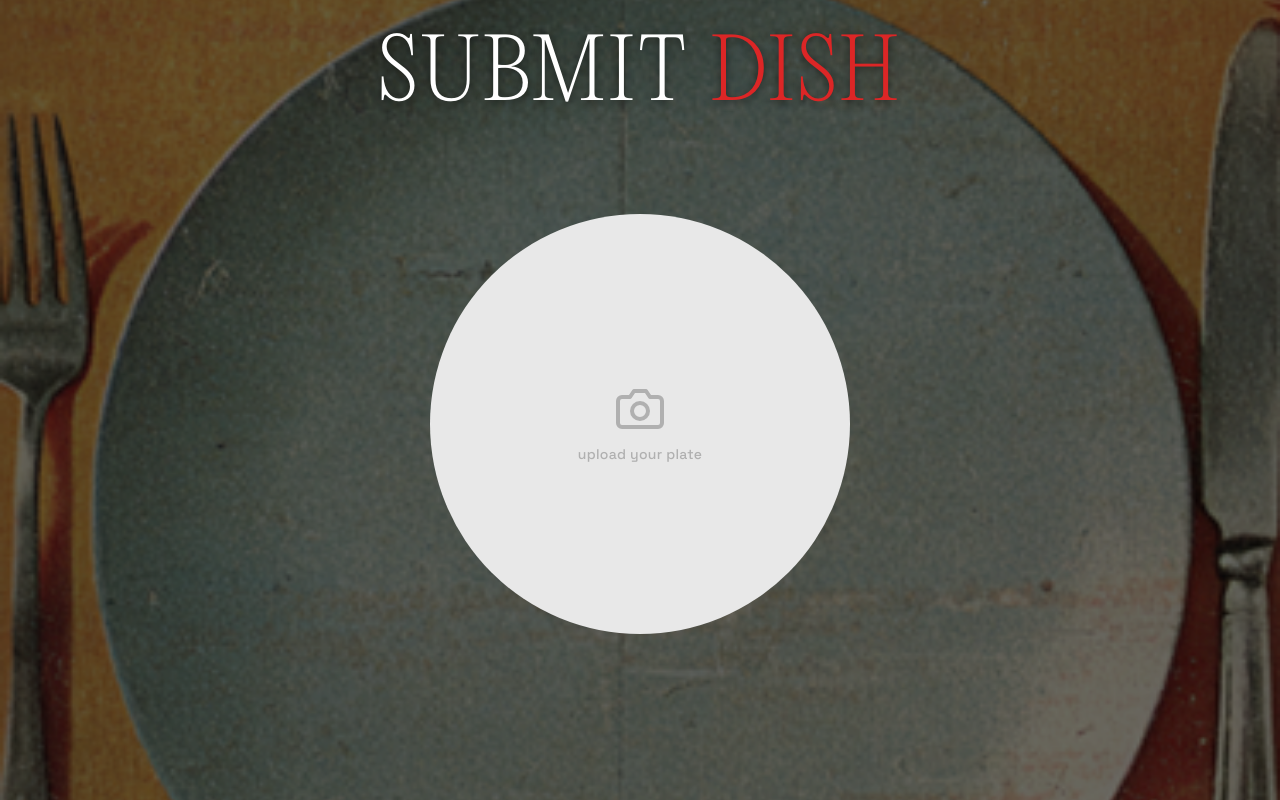
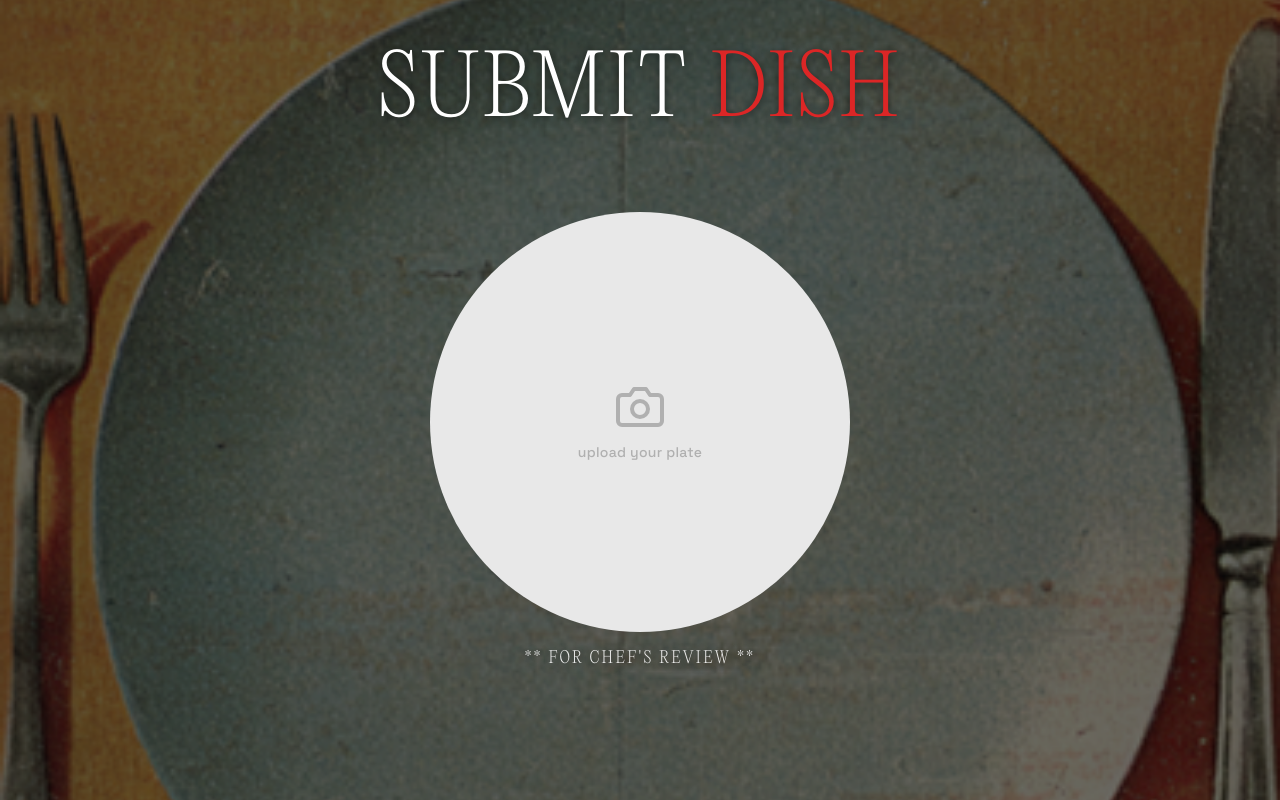
Before and after one commit to oswidan306/roast-my-plate, a React app: page /upload in a window 1280 px wide. Built offline with nearby package versions, Linux system fonts and the light colour scheme; the HTML template or start-up script is replaced by a standard one.

Commit message:
Move upload plate/title down, add chef review text, fix loading screen plate positioning

```diff
--- a/src/screens/UploadScreen.tsx
+++ b/src/screens/UploadScreen.tsx
@@ -32,6 +32,7 @@ export function UploadScreen() {
             preview={platePreview}
             onFileSelect={(file, preview) => selectPlate(file, preview)}
           />
+          <p className="upload-screen__chef-review">** FOR CHEF'S REVIEW **</p>
         </div>
         {platePreview && (
           <div className={`upload-screen__footer ${isAnimating ? 'upload-screen__footer--slide-down' : ''}`}>
--- a/src/styles/global.css
+++ b/src/styles/global.css
@@ -370,7 +370,7 @@ img {
 
 .upload-screen__header {
   position: absolute;
-  top: 2rem;
+  top: 3rem; /* Move title down slightly */
   left: 50%;
   transform: translateX(-50%);
   text-align: center;
@@ -435,10 +435,24 @@ img {
 .upload-screen__plate {
   flex: 0 0 auto;
   display: flex;
+  flex-direction: column;
   align-items: center;
   justify-content: center;
   z-index: 1;
-  margin-top: 3rem; /* Move plate further downwards */
+  margin-top: 5rem; /* Move plate further downwards */
+  gap: 1rem;
+}
+
+.upload-screen__chef-review {
+  font-family: 'PP Editorial New', serif;
+  font-size: 1rem;
+  font-weight: 200;
+  color: rgba(255, 255, 255, 0.9);
+  text-transform: uppercase;
+  letter-spacing: 0.15em;
+  text-shadow: 0 2px 8px rgba(0, 0, 0, 0.5);
+  margin: 0;
+  text-align: center;
 }
 
 .upload-screen__subheader {
@@ -537,9 +551,10 @@ img {
   justify-content: center;
   border: 3px solid rgba(255, 255, 255, 0.3);
   box-shadow: 0 8px 32px rgba(0, 0, 0, 0.4);
-  margin-top: auto;
-  margin-bottom: 8rem;
-  position: relative;
+  position: absolute;
+  bottom: 25%;
+  left: 50%;
+  transform: translateX(-50%);
   z-index: 2;
 }
 
```
